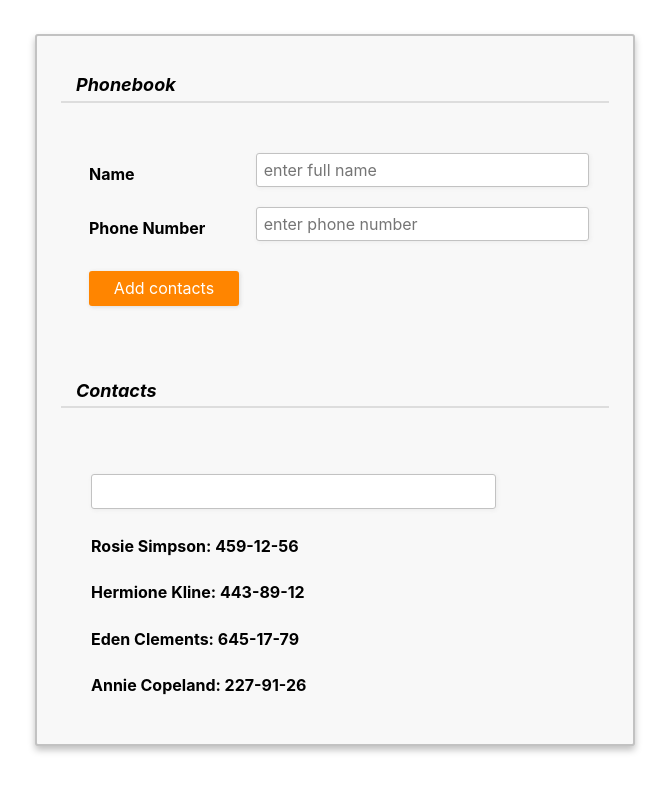
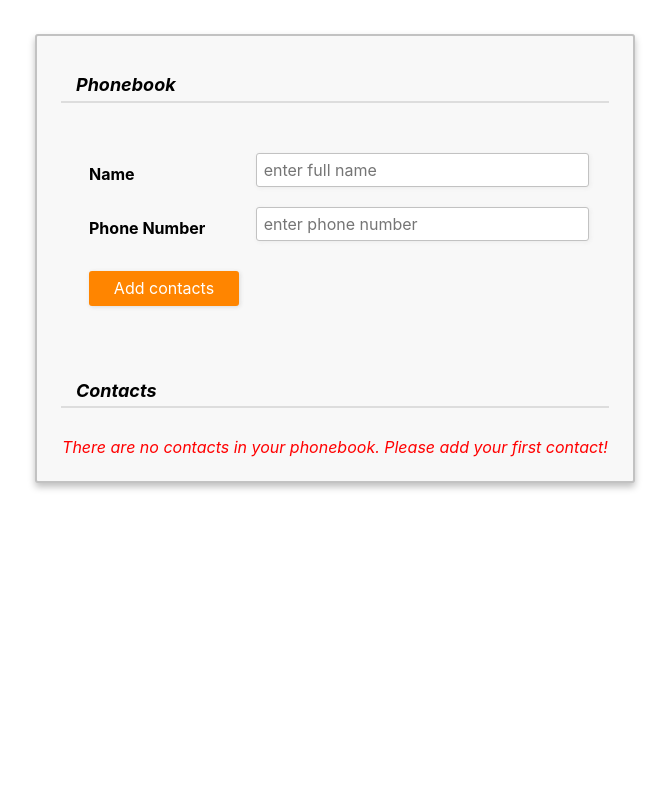
Before and after one commit to DmytroAV/react-hw-02-phonebook, a React (Create React App) app: page / in a window 1280 px wide. Shown: the top 792 px of the page, without its empty margins (305-974 px from the left). Built offline with nearby package versions, Linux system fonts and the light colour scheme.

Commit message:
fixed file message

```diff
--- a/src/components/App.jsx
+++ b/src/components/App.jsx
@@ -9,10 +9,10 @@ import { GlobalStyle } from './GlobalStyle';
 class App extends Component {
   state = {
     contacts: [
-      { id: 'id-1', name: 'Rosie Simpson', number: '459-12-56' },
-      { id: 'id-2', name: 'Hermione Kline', number: '443-89-12' },
-      { id: 'id-3', name: 'Eden Clements', number: '645-17-79' },
-      { id: 'id-4', name: 'Annie Copeland', number: '227-91-26' },
+      // { id: 'id-1', name: 'Rosie Simpson', number: '459-12-56' },
+      // { id: 'id-2', name: 'Hermione Kline', number: '443-89-12' },
+      // { id: 'id-3', name: 'Eden Clements', number: '645-17-79' },
+      // { id: 'id-4', name: 'Annie Copeland', number: '227-91-26' },
     ],
     filter: '',
     name: '',
--- a/src/components/FormContacts/FormContacts.styled.jsx
+++ b/src/components/FormContacts/FormContacts.styled.jsx
@@ -36,6 +36,7 @@ export const InputField = styled.input`
 
 export const BtnAddContacts = styled.button`
   border: none;
+  cursor: pointer;
   padding: 8px 15px 8px 15px;
   background: #ff8500;
   color: #fff;
--- a/src/components/Message/Message.jsx
+++ b/src/components/Message/Message.jsx
@@ -1,7 +1,12 @@
 import PropTypes from 'prop-types';
+import { Container } from './Message.styled';
 
 export function Message({ message }) {
-  return <div>{message}</div>;
+  return (
+    <Container>
+      <span>{message}</span>
+    </Container>
+  );
 }
 
 Message.propTypes = {
--- a/src/components/Message/Message.styled.jsx
+++ b/src/components/Message/Message.styled.jsx
@@ -0,0 +1,9 @@
+import styled from 'styled-components';
+
+export const Container = styled.div`
+  margin: 0 auto;
+  span {
+    font-style: italic;
+    color: red;
+  }
+`;
```
